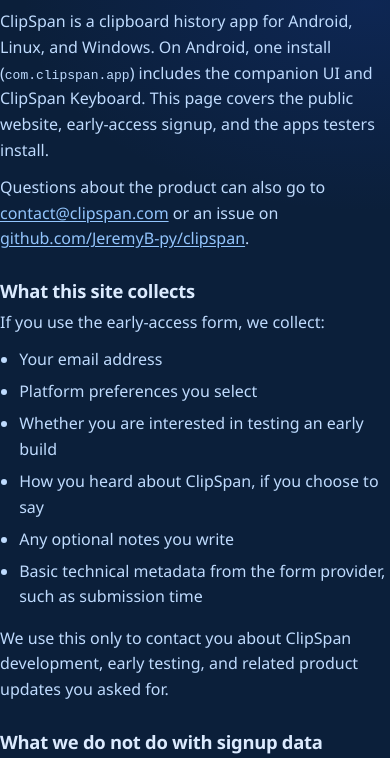
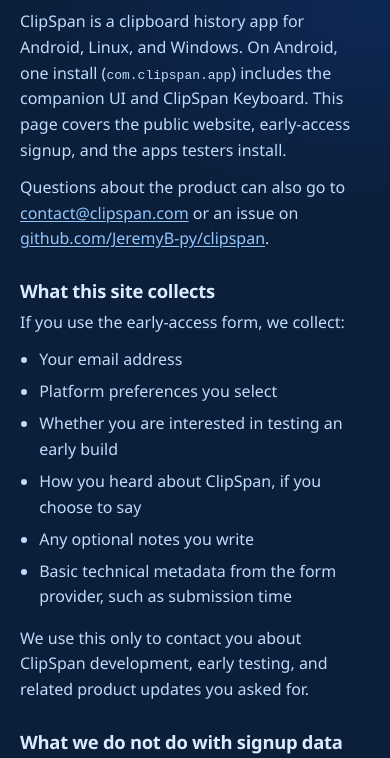
Before and after one commit to JeremyB-py/clipspan-web, a plain HTML site: page public/privacy.html in a window 390 px wide. Shown: the part 214-972 px from the top of the page. Drawn offline with Linux system fonts and the light colour scheme.

Commit message:
Keep side margins on policy pages on phones
The .policy width overrode the .wrap gutter, so the privacy and account deletion pages ran edge to edge on narrow screens.

```diff
--- a/public/assets/site.css
+++ b/public/assets/site.css
@@ -616,7 +616,8 @@
 }
 
 .policy {
-  width: min(720px, 100%);
+  /* Same side gutter as .wrap, which this width would otherwise override on phones. */
+  width: min(720px, calc(100% - 2.5rem));
   padding: 2rem 0 3rem;
   line-height: 1.6;
 }
```
